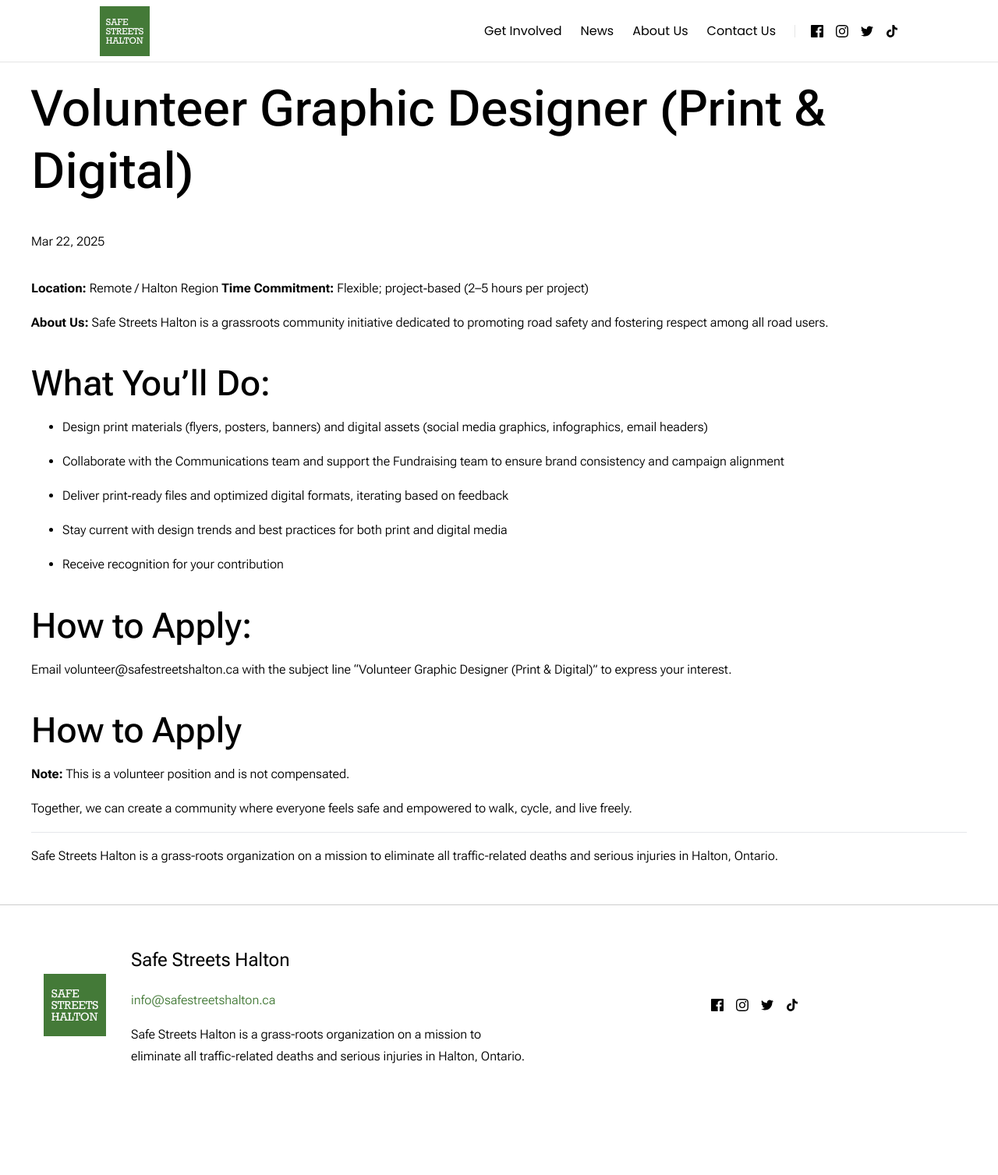
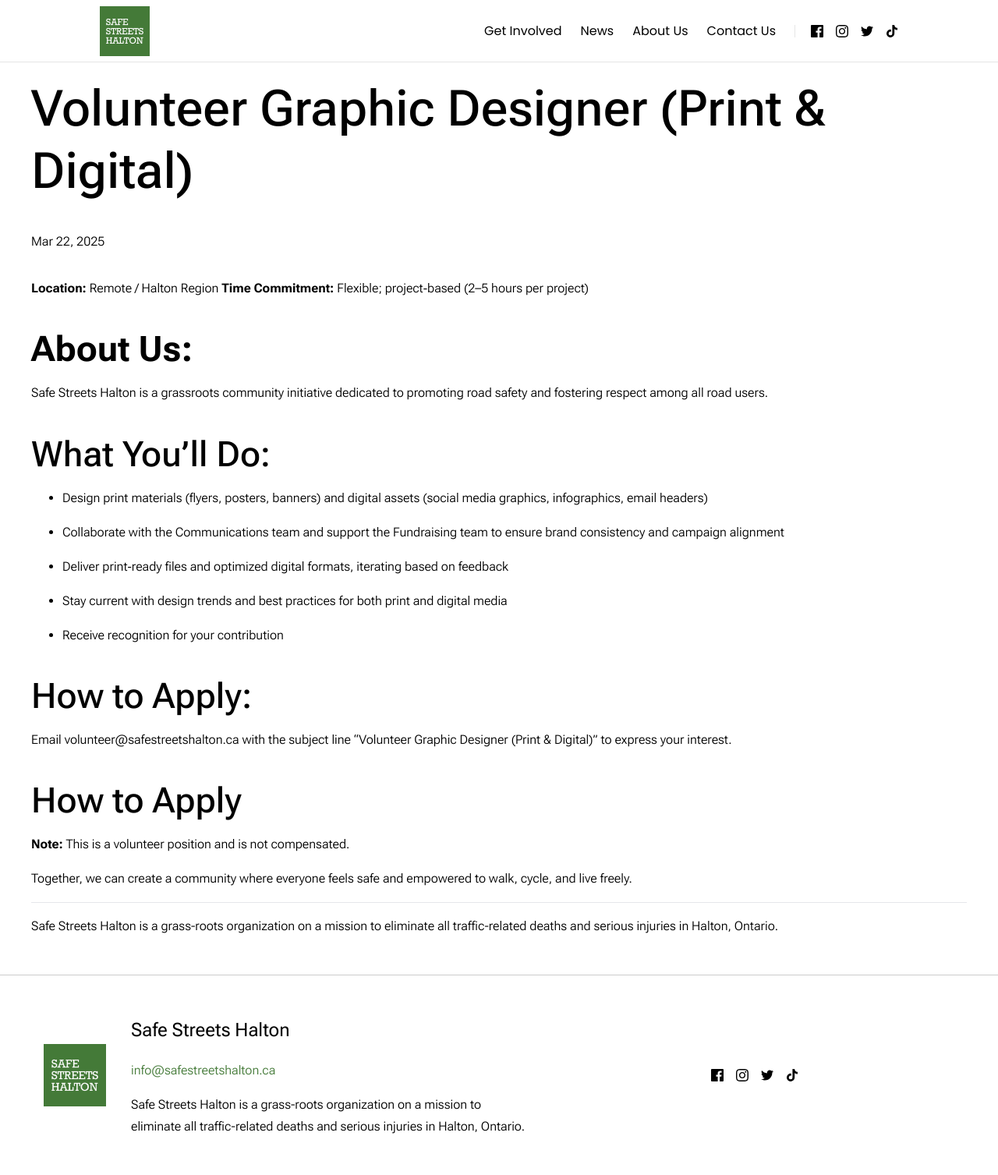
Before and after one commit to Safe-Streets-Halton/safe-streets-halton.github.io, a Jekyll site: the page built from _volunteer-postings/volunteer-graphic-designer-print-and-digital.markdown, in a window 1280 px wide. Shown: the whole page at 78% size. Built offline with Jekyll 4.4.1, drawn with Linux system fonts in a browser that asks for light colours; before the commit the page ends 1417 px from its top, so only the background shows below that.

```diff
--- a/_volunteer-postings/volunteer-graphic-designer-print-and-digital.markdown
+++ b/_volunteer-postings/volunteer-graphic-designer-print-and-digital.markdown
@@ -10,7 +10,8 @@ tags:
 **Location:** Remote / Halton Region
 **Time Commitment:** Flexible; project‑based (2–5 hours per project)
 
-**About Us:**
+## **About Us:**
+
 Safe Streets Halton is a grassroots community initiative dedicated to promoting road safety and fostering respect among all road users.
 
 ## What You’ll Do:
@@ -26,4 +27,5 @@ Safe Streets Halton is a grassroots community initiative dedicated to promoting
 * Receive recognition for your contribution
 
 ## How to Apply:
+
 Email volunteer@safestreetshalton.ca with the subject line “Volunteer Graphic Designer (Print & Digital)” to express your interest.
```
